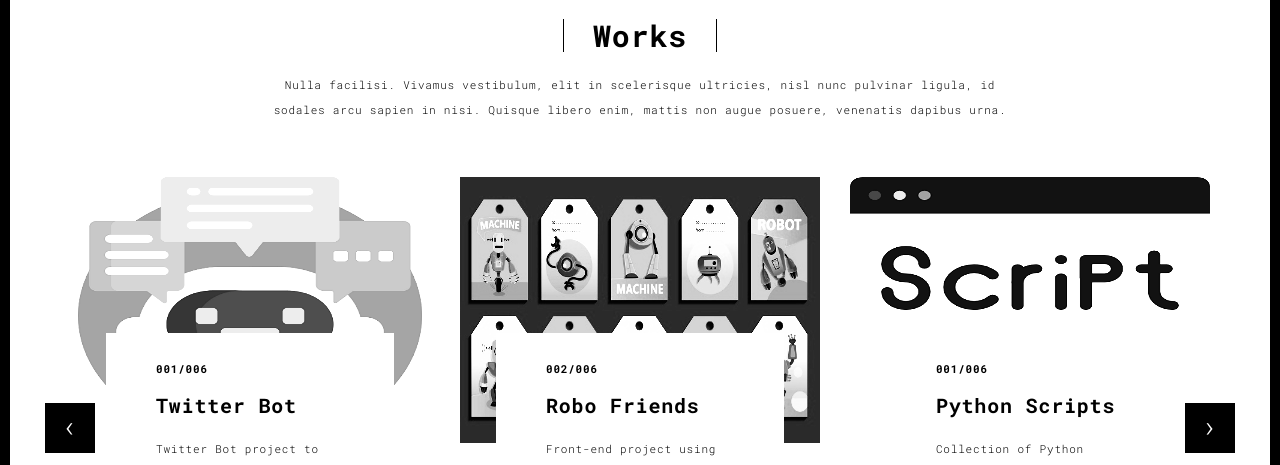
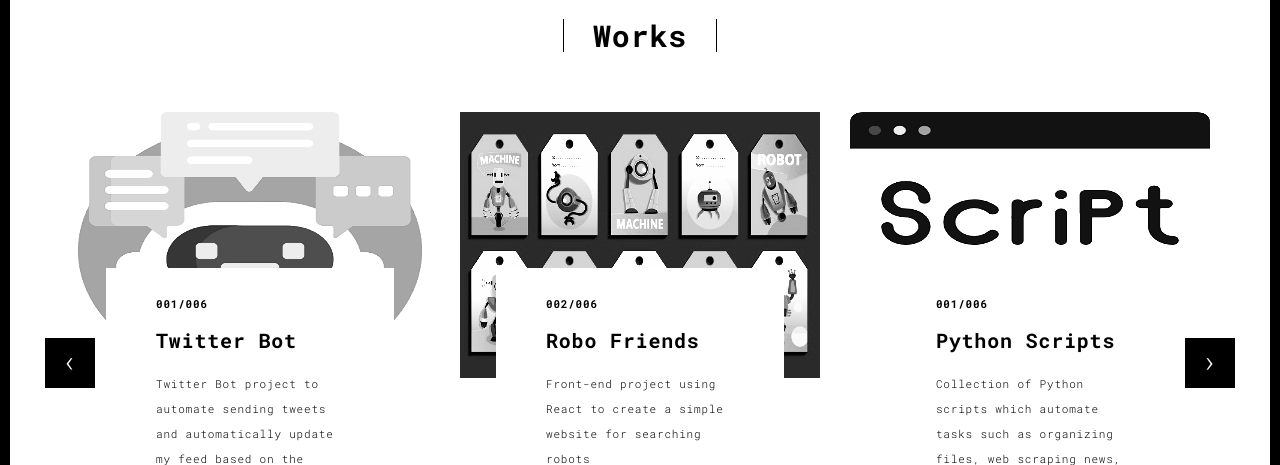
Before and after one commit to networkdavit/flaskapp, a Flask app: page /works.html in a window 1280 px wide. Shown: the part 90-555 px from the top of the page. Run offline with Flask 2, Linux system fonts and the light colour scheme; some libraries are stand-ins or nearby versions.

Commit message:
Editing works page

```diff
--- a/templates/works.html
+++ b/templates/works.html
@@ -58,7 +58,6 @@
       <div class="col-sm-8 col-sm-offset-2 section-container-spacer">
         <div class="text-center">
           <h1 class="h2">Works</h1>
-          <p>Nulla facilisi. Vivamus vestibulum, elit in scelerisque ultricies, nisl nunc pulvinar ligula, id sodales arcu sapien in nisi. Quisque libero enim, mattis non augue posuere, venenatis dapibus urna.</p>
         </div>
       </div>
 
```
